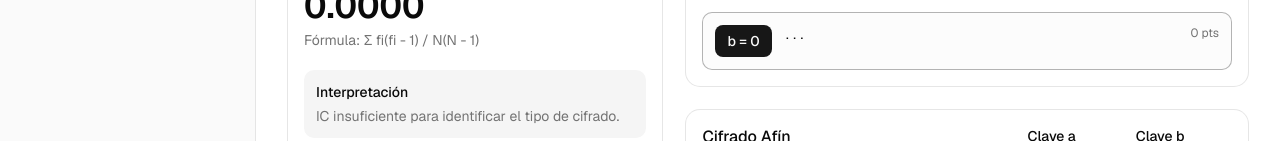
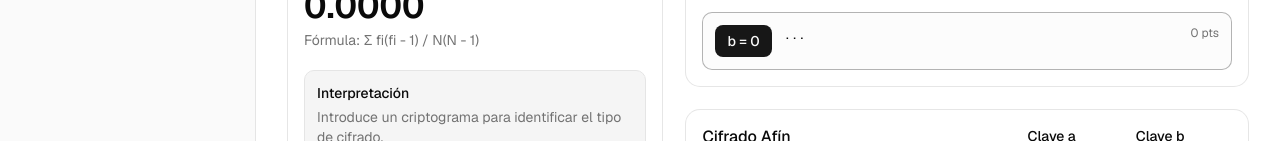
Before and after one commit to DarkOne10/Criptografia-web, a Next.js app in the folder criptografia-web/: page / in a window 1280 px wide. Shown: the part 659-800 px from the top of the page. Built offline with nearby package versions, Linux system fonts and the light colour scheme.

Commit message:
feat: encription identification

```diff
--- a/criptografia-web/app/page.tsx
+++ b/criptografia-web/app/page.tsx
@@ -106,6 +106,21 @@ export default function Home() {
     [normalizedText],
   );
   const selectedCandidate = candidates.find(({ shift }) => shift === selectedShift);
+  const bestAffineCandidate = useMemo(() => {
+    if (!normalizedText) return null;
+
+    return COPRIME_VALUES.flatMap((a) =>
+      Array.from({ length: ALPHABET.length }, (_, b) => {
+        const text = decryptAffine(normalizedText, a, b);
+        return { a, b, text, score: scoreCandidate(text) };
+      }),
+    ).sort((first, second) => second.score - first.score)[0];
+  }, [normalizedText]);
+  const identifiedCipher = bestAffineCandidate
+    ? bestAffineCandidate.a === 1
+      ? "César"
+      : "Afín"
+    : null;
   const affineAValue = Number(affineA);
   const affineBValue = Number(affineB);
   const isAffineKeyValid = Number.isInteger(affineAValue)
@@ -160,14 +175,14 @@ export default function Home() {
                 <p className="text-4xl font-semibold tabular-nums">{ic.toFixed(4)}</p>
                 <p className="mt-1 text-sm text-muted-foreground">Fórmula: Σ fi(fi - 1) / N(N - 1)</p>
               </div>
-              <div className="rounded-lg bg-muted p-3 text-sm">
+              <div className={`rounded-lg border p-3 text-sm ${identifiedCipher === "César" ? "border-blue-200 bg-blue-50" : identifiedCipher === "Afín" ? "border-emerald-200 bg-emerald-50" : "border-border bg-muted"}`}>
                 <p className="font-medium">Interpretación</p>
                 <p className="mt-1 text-muted-foreground">
-                  {ic >= 0.06
-                    ? "Cifrado monoalfabético: puede ser César o Afín."
+                  {identifiedCipher
+                    ? `Cifrado identificado: ${identifiedCipher}. Mejor clave encontrada: a = ${bestAffineCandidate?.a}, b = ${bestAffineCandidate?.b}.`
                     : ic >= 0.03
                       ? "IC bajo: conviene revisar si el cifrado es polialfabético."
-                      : "IC insuficiente para identificar el tipo de cifrado."}
+                      : "Introduce un criptograma para identificar el tipo de cifrado."}
                 </p>
               </div>
               <div>
```
